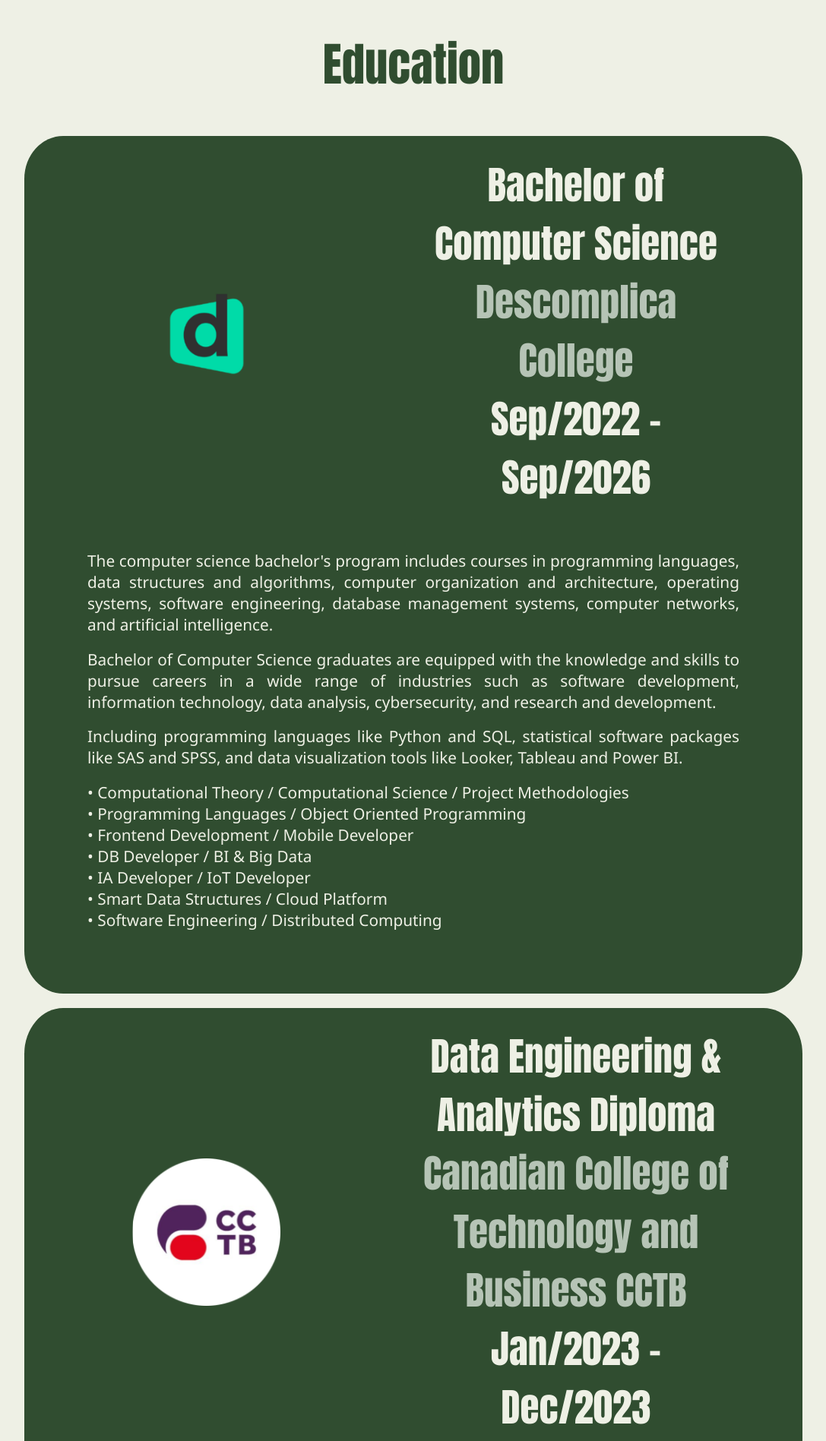
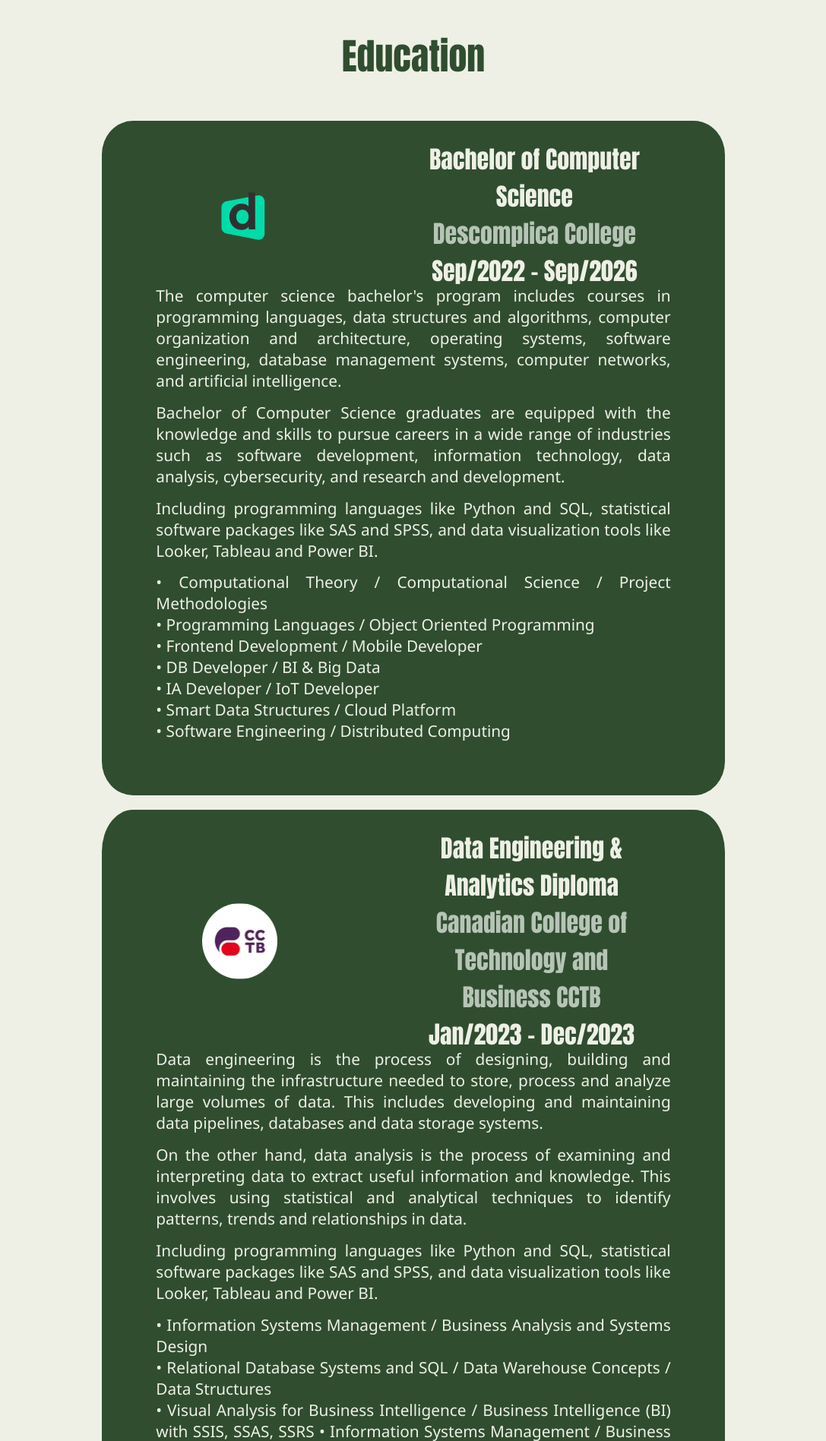
Before and after one commit to andrehaffner/flask_andrehaffner, a Python web app: template templates/education.html in a window 1280 px wide. Shown: the part 80-1977 px from the top of the page at 76% size, without its empty margins (96-1183 px from the left). Run offline with Jinja, Linux system fonts and the light colour scheme; the template is opened without the code that fills it, so the values that code supplies are empty; some libraries are stand-ins or nearby versions.

Commit message:
sizing on computer views

```diff
--- a/static/stylesheets/education.css
+++ b/static/stylesheets/education.css
@@ -3,30 +3,32 @@
 .institution {
     color: #B6C4B6;
     font-family: Impact, serif;
-    font-size: 320%;
+    font-size: 200%;
 }
 
 .date_period,
 .diploma {
     color: #EEF0E5;
     font-family: Impact, serif;
-    font-size: 320%;
+    font-size: 200%;
 }
 
 .description {
     color: #EEF0E5;
+    margin: auto;
     font-family: 'Noto Sans', sans-serif;
     font-size: 130%;
     padding: 1%;
+    width: 100%;
     text-align: justify;
 }
 
 .education {
     background-color: #304D30;
     border-radius: 5%;
-    margin: 1.5% 10% 1.5% 10%;
+    margin: 1.5% auto 1.5% auto;
     padding: 2%;
-    width: 80%;
+    width: 64%;
 }
 
 .education_header {
@@ -52,7 +54,15 @@
     border-radius:20%;
     float: left;
     margin: auto;
-    width: 30%;
+    width: 23%;
+    padding: 5%;
+}
+
+.photo_d {
+    border-radius:20%;
+    float: left;
+    margin: auto;
+    width: 25%;
     padding: 5%;
 }
 
@@ -74,13 +84,14 @@
 .text_mob {
     float: right;
     font-family: Impact, serif;
-    margin-top: 5%;
+    margin: auto;
     text-align: center;
     width: 60%;
-    font-size: 1.2vw;
+    font-size: 1.5vw;
 }
 
 .text2 {
+    margin-top: -4vw;
     width: 100%;
     padding: 5%;
 }
@@ -94,7 +105,7 @@
 .title {
     color: #304D30;
     font-family: Impact, serif;
-    font-size: 380%;
+    font-size: 300%;
     padding: 30px;
     text-align: center;
 }
--- a/templates/education.html
+++ b/templates/education.html
@@ -14,7 +14,7 @@
 
         <section class="education" id="computer_science">
             <div class="education_header">
-                <img src="../static/images/education/descomplica.png" alt="descomplica.png" class="photo">
+                <img src="../static/images/education/descomplica.png" alt="descomplica.png" class="photo_d">
                 <blockquote class="text">
                     <p class="diploma">Bachelor of Computer Science</p>
                     <p class="institution">Descomplica College</p>
```
Also changed, not shown: static/stylesheets/certificates.css (+6 -6 lines), static/stylesheets/professional.css (+9 -6 lines), templates/certificates.html (+4 -4 lines).
